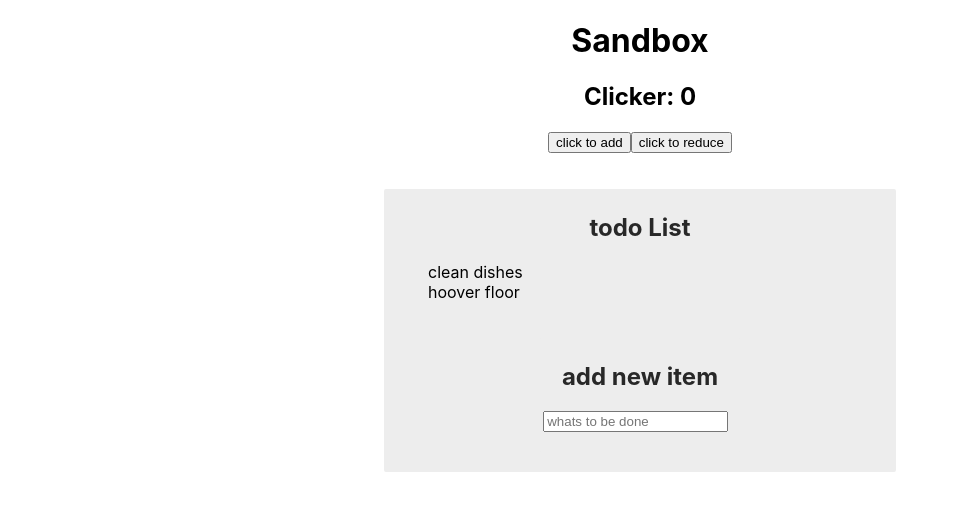
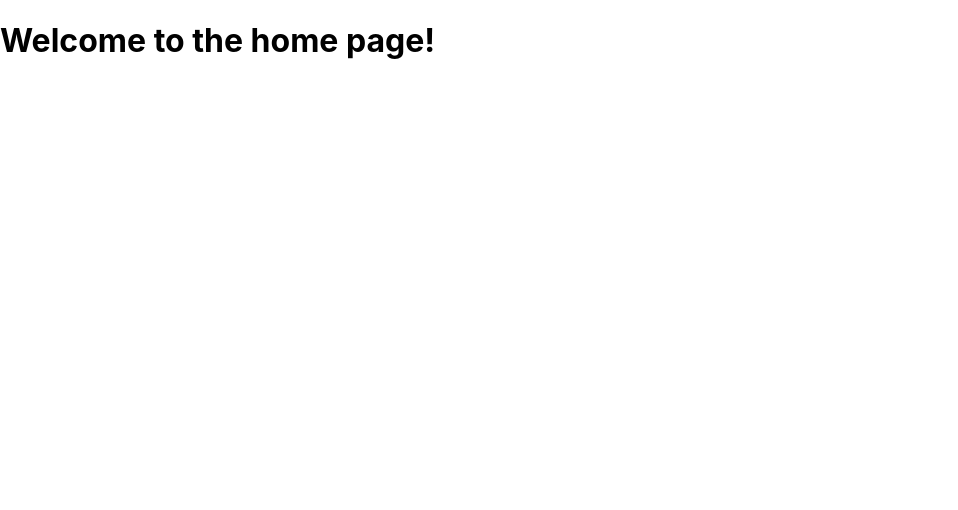
Before and after one commit to coderwurst/react-todo, a React (Create React App) app: page / in a window 1280 px wide. Shown: the top 510 px of the page, without its empty margins (0-958 px from the left). Built offline with nearby package versions, Linux system fonts and the light colour scheme.

Commit message:
add react-router and seperate into pages

```diff
--- a/package.json
+++ b/package.json
@@ -7,6 +7,7 @@
     "react": "^16.8.6",
     "react-dom": "^16.8.6",
     "react-redux": "^7.0.3",
+    "react-router-dom": "^5.0.0",
     "react-scripts": "3.0.1",
     "redux": "^4.0.1"
   },
--- a/src/Panel.js
+++ b/src/Panel.js
@@ -8,7 +8,7 @@ class Panel extends React.Component {
         return (
             <div className="panel-area">
                 <h2 className="panel-title">{this.props.title}</h2>
-                <p className="panel-content">{this.props.children}</p>
+                <div className="panel-content">{this.props.children}</div>
             </div>
         );
     }
--- /dev/null
+++ b/src/home.js
@@ -0,0 +1,14 @@
+import React from 'react';
+
+class Home extends React.Component {
+
+    render() {
+        return (
+            <h1>Welcome to the home page!</h1>
+
+        )
+    }
+
+}
+
+export default Home;
--- a/src/index.js
+++ b/src/index.js
@@ -1,13 +1,16 @@
-import React from 'react';
-import ReactDOM from 'react-dom';
+import React from 'react'
+import ReactDOM from 'react-dom'
 
-import './index.css';
-import App from './App';
-import TodoList from './TodoList';
+import './index.css'
+import App from './App'
+import TodoList from './TodoList'
+import Home from './Home'
 
-import counter from './reducers/index';
+import counter from './reducers/index'
 import { createStore } from 'redux'
 import { Provider } from 'react-redux'
+
+import { HashRouter, Route } from 'react-router-dom'
 
 import * as serviceWorker from './serviceWorker';
 
@@ -15,10 +18,13 @@ let store = createStore(counter);
 
 ReactDOM.render(
     <Provider store={ store }>
-        <div>
-            <App />
-            <TodoList />
-        </div>
+        <HashRouter>
+            <div>
+                <Route exact={ true } path="/" component={ Home } />
+                <Route path="/clicker" component={ App } />
+                <Route path="/todo" component={ TodoList } />
+            </div>
+        </HashRouter>
     </Provider>,
         document.getElementById('root')
 );
```
Also changed, not shown: 1 other file (tests, documents, lock files or other folders).
